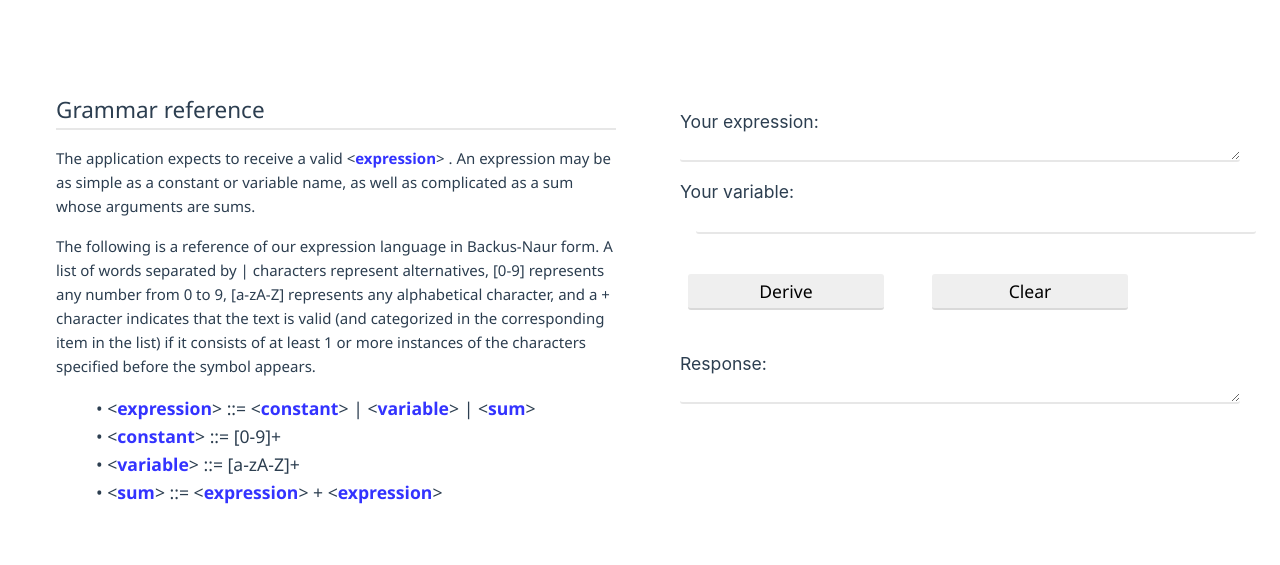
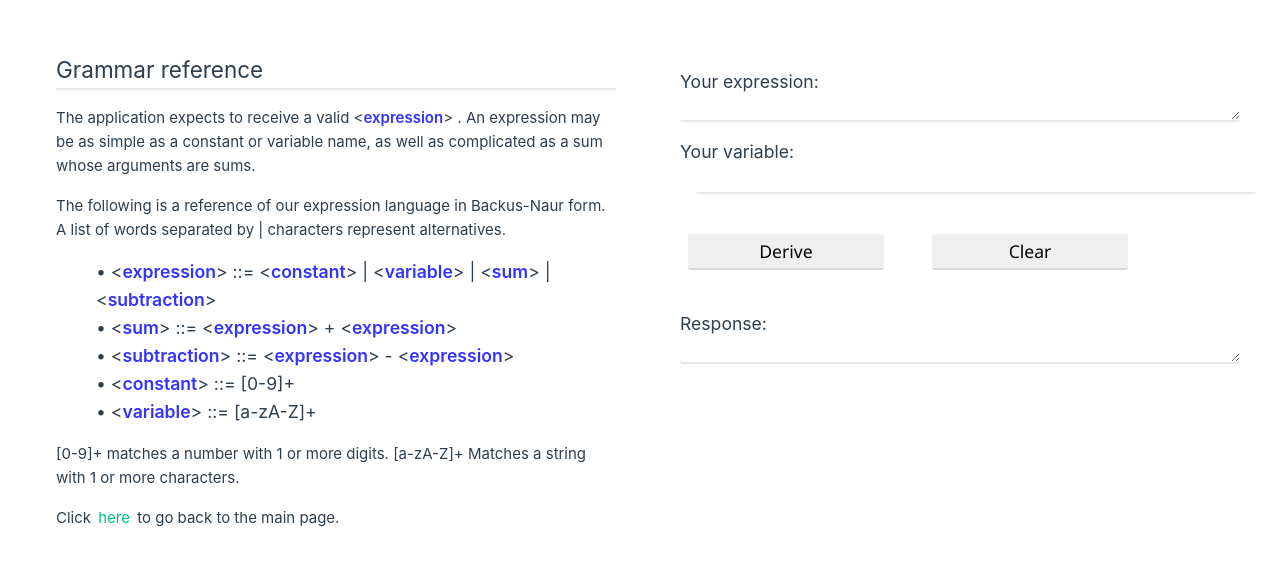
Before and after one commit to enrique-guillen/sym_differ_vue, a Vue app: page / in a window 1280 px wide. Shown: the part 101-666 px from the top of the page. Built offline with nearby package versions, Linux system fonts and the light colour scheme.

Commit message:
Fuller Grammar reference

```diff
--- a/src/components/SymDifferGrammarReference.vue
+++ b/src/components/SymDifferGrammarReference.vue
@@ -12,16 +12,23 @@ import NamedToken from './SymDifferNamedToken.vue';
 
     <p>
       The following is a reference of our expression language in Backus-Naur form. A list of words separated by |
-      characters represent alternatives, [0-9] represents any number from 0 to 9, [a-zA-Z] represents any alphabetical
-      character, and a + character indicates that the text is valid (and categorized in the corresponding item in the
-      list) if it consists of at least 1 or more instances of the characters specified before the symbol appears.
+      characters represent alternatives.
     </p>
     <ul>
       <li>
         • <NamedToken tokenName="expression" /> ::=
             <NamedToken tokenName="constant" /> |
             <NamedToken tokenName="variable" /> |
-            <NamedToken tokenName="sum" />
+            <NamedToken tokenName="sum" /> |
+            <NamedToken tokenName="subtraction" />
+      </li>
+      <li>
+        • <NamedToken tokenName="sum" /> ::=
+            <NamedToken tokenName="expression" /> + <NamedToken tokenName="expression" />
+      </li>
+      <li>
+        • <NamedToken tokenName="subtraction" /> ::=
+            <NamedToken tokenName="expression" /> - <NamedToken tokenName="expression" />
       </li>
       <li>
         • <NamedToken tokenName="constant" /> ::= [0-9]+
@@ -29,32 +36,19 @@ import NamedToken from './SymDifferNamedToken.vue';
       <li>
         • <NamedToken tokenName="variable" /> ::= [a-zA-Z]+
       </li>
-      <li>
-        • <NamedToken tokenName="sum" /> ::=
-            <NamedToken tokenName="expression" /> + <NamedToken tokenName="expression" />
-      </li>
     </ul>
+
+    <p>
+      [0-9]+ matches a number with 1 or more digits. [a-zA-Z]+ Matches a string with 1 or more characters.
+    </p>
+
+    <p>
+      Click <RouterLink to="/">here</RouterLink> to go back to the main page.
+    </p>
   </div>
 </template>
 
 <style>
-  .sym-differ-reference {
-    font-family:
-      'Segoe UI',
-      Cambria,
-      Inter,
-      math,
-      -apple-system,
-      BlinkMacSystemFont,
-      Roboto,
-      Oxygen,
-      Ubuntu,
-      Cantarell,
-      'Fira Sans',
-      'Droid Sans',
-      'Helvetica Neue',
-      sans-serif;
-  }
   .sym-differ-reference h2 {
     border-bottom: 2px solid var(--color-border);
     margin-bottom: 1rem;
@@ -62,6 +56,7 @@ import NamedToken from './SymDifferNamedToken.vue';
   .sym-differ-reference ul {
     list-style-type: none;
     font-size: 1.1rem;
+    margin-bottom: 1rem;
   }
   .sym-differ-reference p {
     margin-bottom: 1rem;
```
